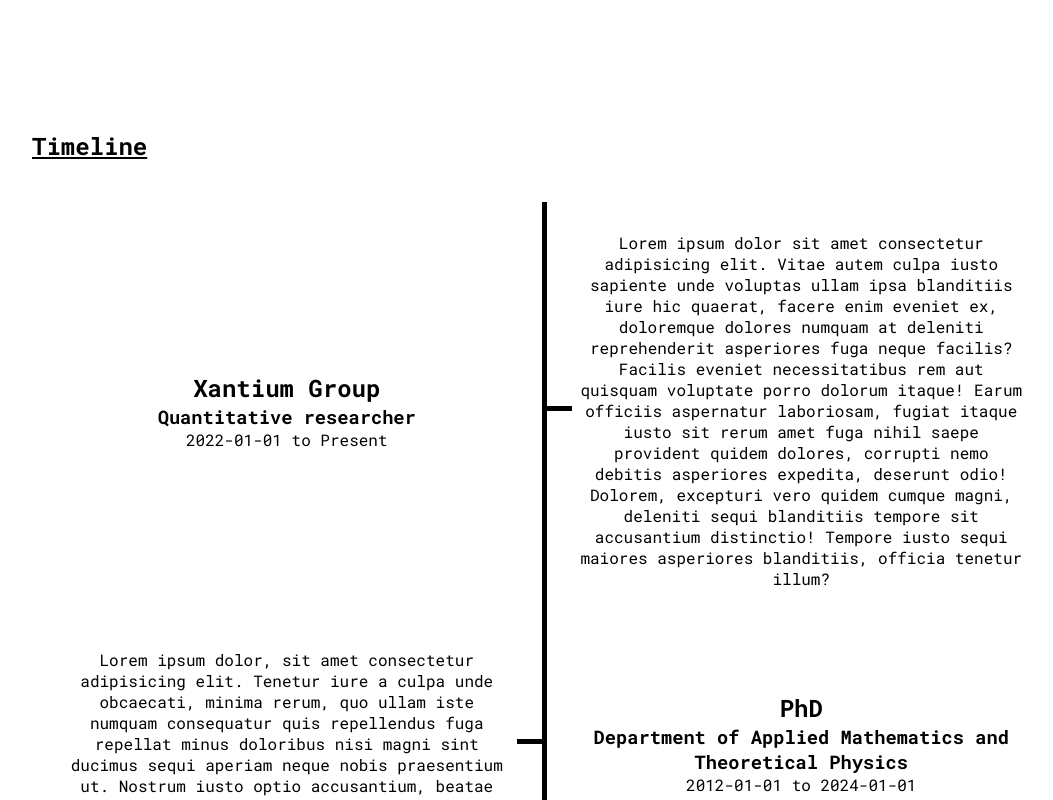
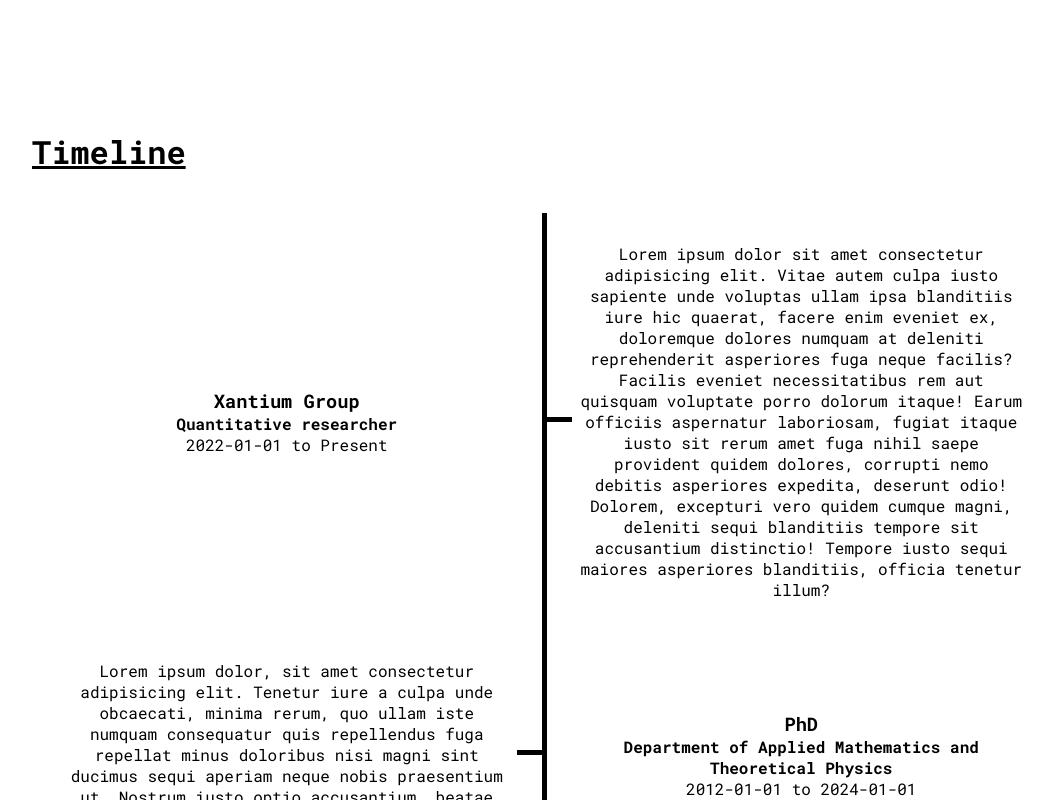
Before and after one commit to siranipour/website, a React (Vite) app: page / in a window 1280 px wide. Shown: the part 740-1540 px from the top of the page, without its empty margins (96-1149 px from the left). Built offline with nearby package versions, Linux system fonts and the light colour scheme.

Commit message:
Organising header tags

```diff
--- a/src/components/Timeline/Timeline.tsx
+++ b/src/components/Timeline/Timeline.tsx
@@ -55,8 +55,8 @@
     <>
       <div className={style["timeline-entry"]}>
         <div>
-          <h2>{title}</h2>
-          <h3>{subtitle}</h3>
+          <h3>{title}</h3>
+          <h4>{subtitle}</h4>
           {startDate} to {endDate}
         </div>
         <div className={style.description}>{description}</div>
--- a/src/components/Title/Title.module.css
+++ b/src/components/Title/Title.module.css
@@ -10,6 +10,7 @@
     z-index: 1;
 }
 
-.container h2 {
+.container h3 {
     text-decoration: underline;
+    font-size: 2rem
 }
--- a/src/components/Title/Title.tsx
+++ b/src/components/Title/Title.tsx
@@ -7,7 +7,7 @@
 const Title = ({ title }: SectionTitle) => {
   return (
     <div className={style.container}>
-      <h2 id={`${title}`}>{title}</h2>
+      <h3 id={`${title}`}>{title}</h3>
     </div>
   );
 };
```
